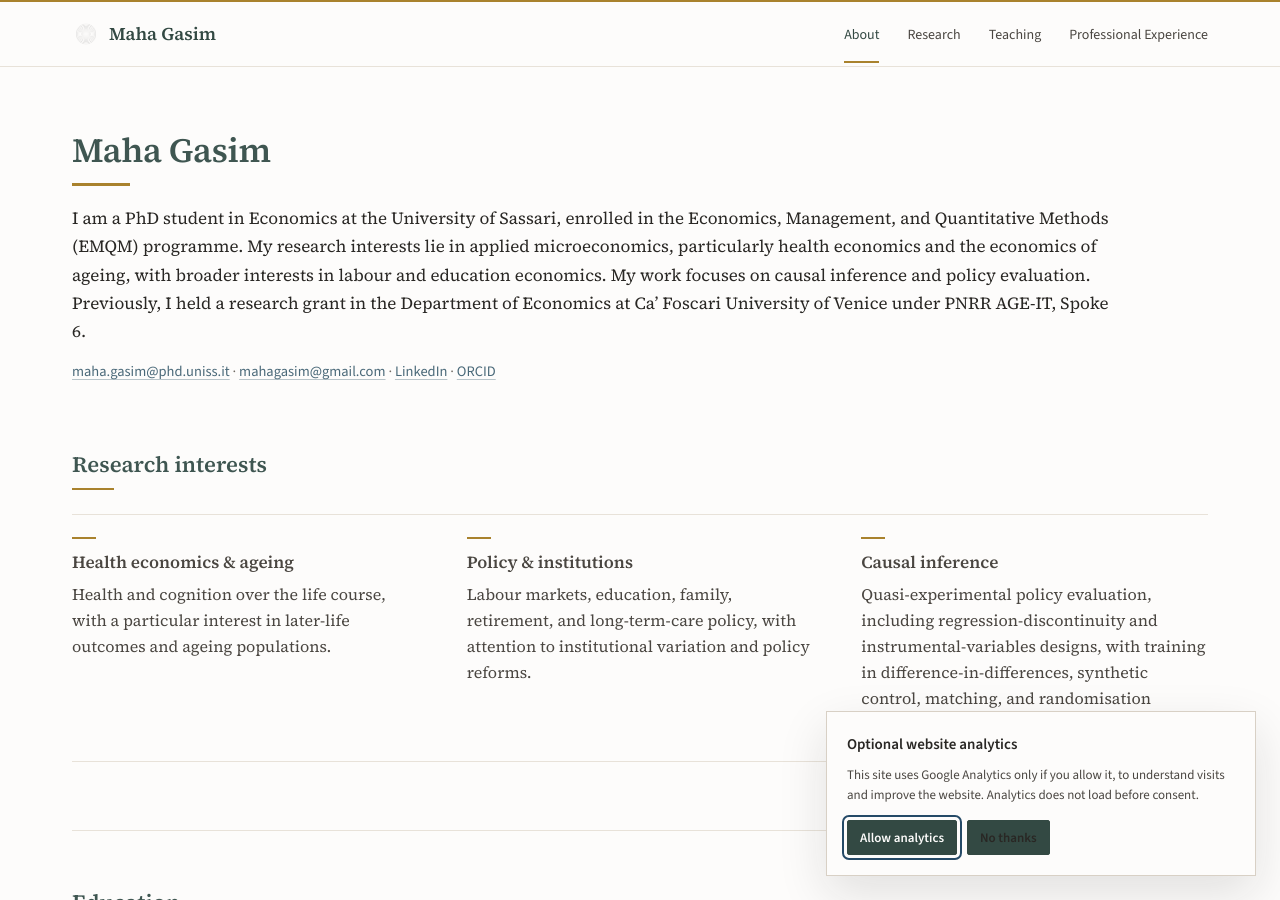
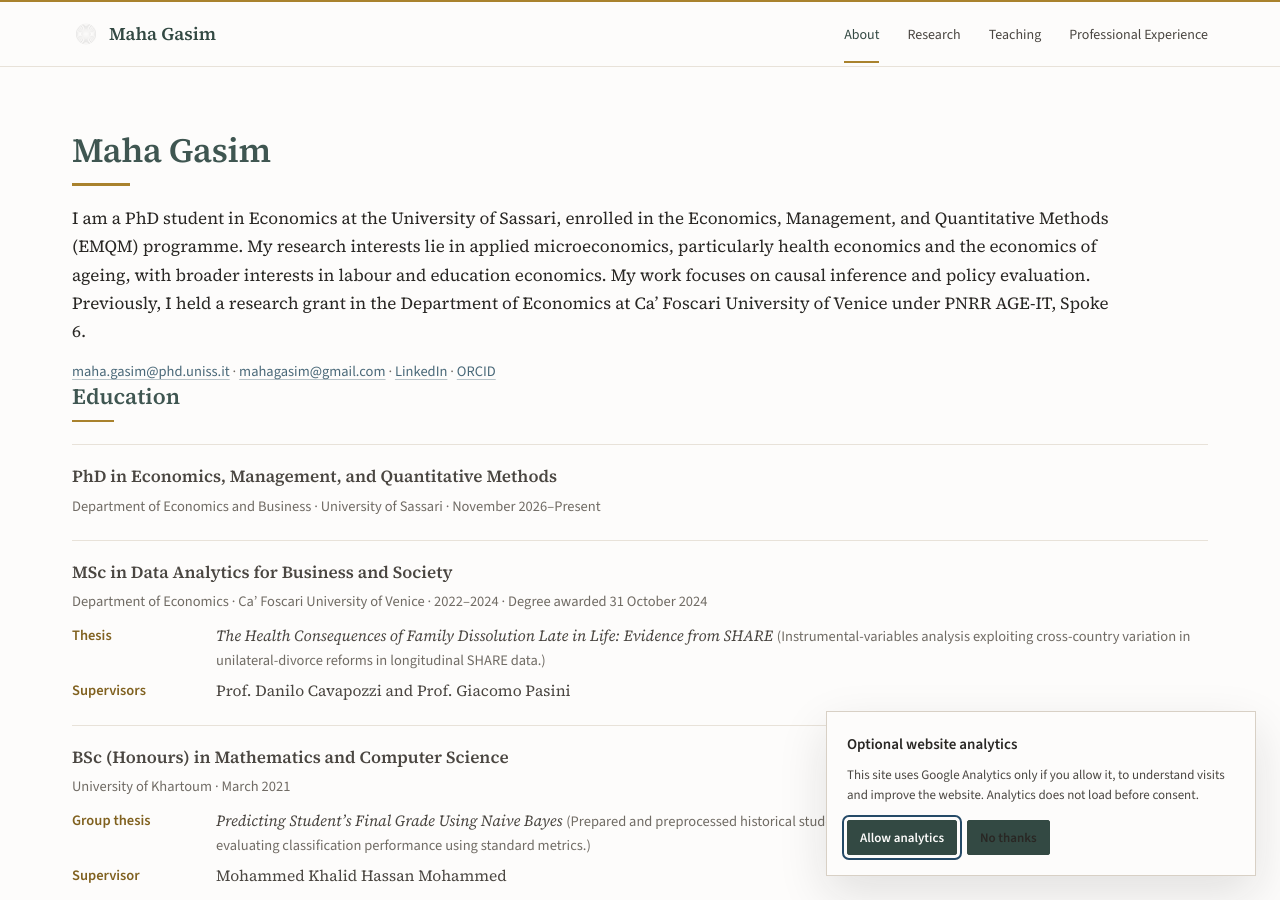
Before and after one commit to mahagasim/mahagasim.github.io, a Jekyll site: the page built from index.md, in a window 1280 px wide and 900 px high. Built offline with Jekyll 4.4.1, drawn with Linux system fonts in a browser that asks for light colours.

Commit message:
Remove redundant research interests section from About page

```diff
--- a/index.md
+++ b/index.md
@@ -9,31 +9,6 @@ description: About Maha Gasim — PhD student in Economics at the University of
 <p class="page-intro">I am a PhD student in Economics at the University of Sassari, enrolled in the Economics, Management, and Quantitative Methods (EMQM) programme. My research interests lie in applied microeconomics, particularly health economics and the economics of ageing, with broader interests in labour and education economics. My work focuses on causal inference and policy evaluation. Previously, I held a research grant in the Department of Economics at Ca’ Foscari University of Venice under PNRR AGE-IT, Spoke 6.</p>
 
 <p class="entry-meta contact-line"><a href="mailto:maha.gasim@phd.uniss.it">maha.gasim@phd.uniss.it</a> · <a href="mailto:mahagasim@gmail.com">mahagasim@gmail.com</a> · <a href="https://www.linkedin.com/in/maha-gasim-678975122">LinkedIn</a> · <a href="https://orcid.org/0000-0002-0859-2915" target="_blank" rel="noopener">ORCID</a></p>
-
-<section class="section-block">
-  <div class="section-heading section-heading--compact">
-    <div>
-      <h2>Research interests</h2>
-    </div>
-  </div>
-
-  <div class="interest-grid interest-grid--three">
-    <div class="interest-item">
-      <h3>Health economics &amp; ageing</h3>
-      <p>Health and cognition over the life course, with a particular interest in later-life outcomes and ageing populations.</p>
-    </div>
-
-    <div class="interest-item">
-      <h3>Policy &amp; institutions</h3>
-      <p>Labour markets, education, family, retirement, and long-term-care policy, with attention to institutional variation and policy reforms.</p>
-    </div>
-
-    <div class="interest-item">
-      <h3>Causal inference</h3>
-      <p>Quasi-experimental policy evaluation, including regression-discontinuity and instrumental-variables designs, with training in difference-in-differences, synthetic control, matching, and randomisation inference.</p>
-    </div>
-  </div>
-</section>
 
 <section class="section-block two-panel-section">
   <div class="academic-panel">
```
